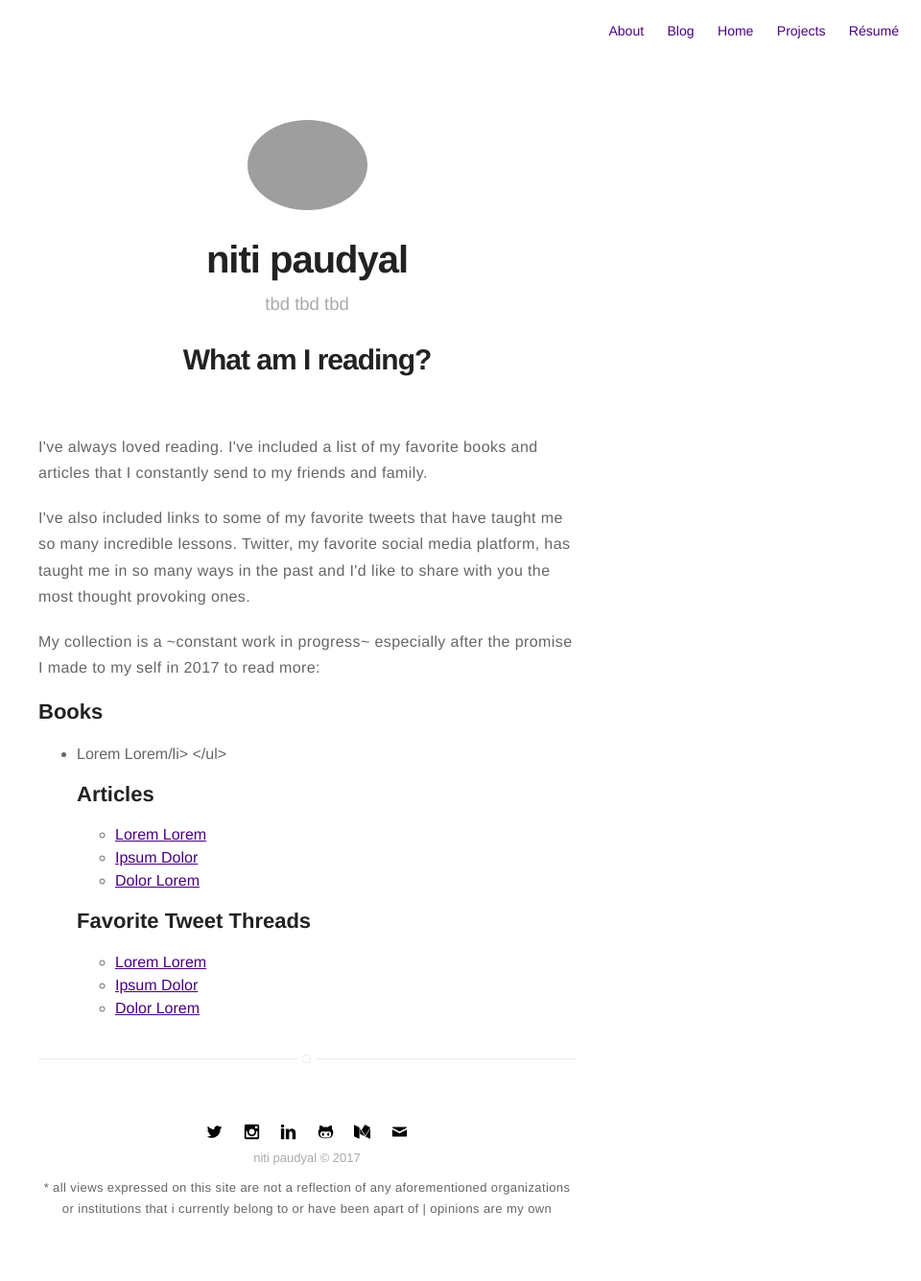
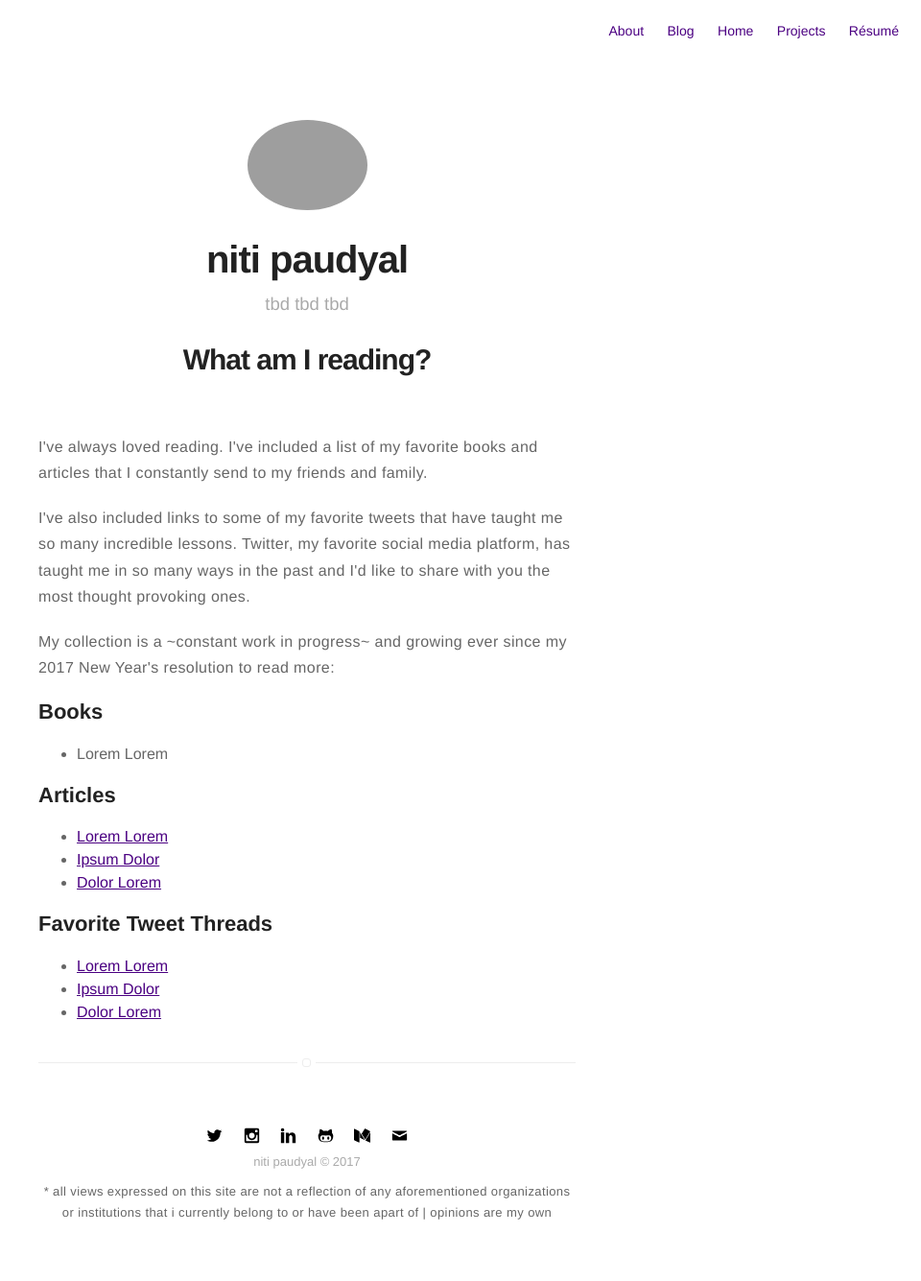
Before and after one commit to niti/niti.github.io, a Jekyll site: the page built from bookshelf.md, in a window 1280 px wide. Shown: the whole page at 96% size, without its empty margins (320-1280 px from the left). Built offline with Jekyll 4.4.1, drawn with Linux system fonts in a browser that asks for light colours.

Commit message:
extraneous html error

```diff
--- a/bookshelf.md
+++ b/bookshelf.md
@@ -9,9 +9,7 @@ layout: page
 <p>
 I've also included links to some of my favorite tweets that have taught me so many incredible lessons. Twitter, my favorite social media platform, has taught me in so many ways in the past and I'd like to share with you the most thought provoking ones.</p>
 
-<p> My collection is a ~constant work in progress~ especially after the promise I made to my self in 2017 to read more:
-
-
+<p> My collection is a ~constant work in progress~ and growing ever since my 2017 New Year's resolution to read more:
 
 </p>
 
@@ -19,7 +17,7 @@ I've also included links to some of my favorite tweets that have taught me so ma
 <h2>Books</h2>
 
 <ul class="skill-list">
-	<li>Lorem Lorem/li>
+	<li>Lorem Lorem </li>
 </ul>
 
 <h2> Articles </h2>
```
